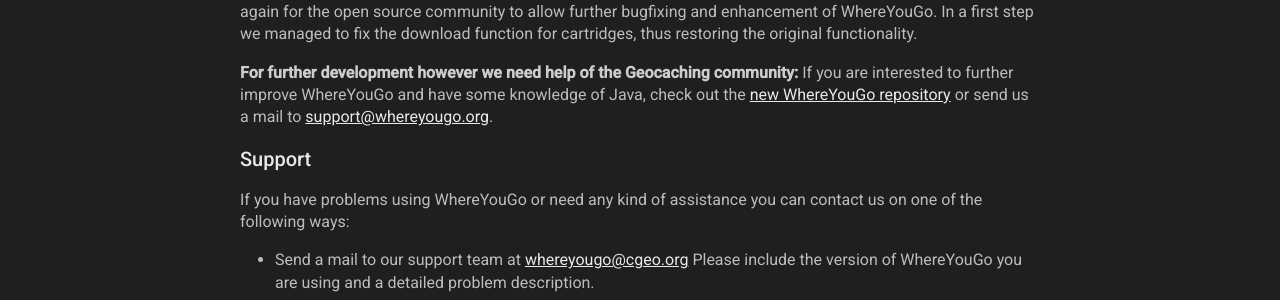
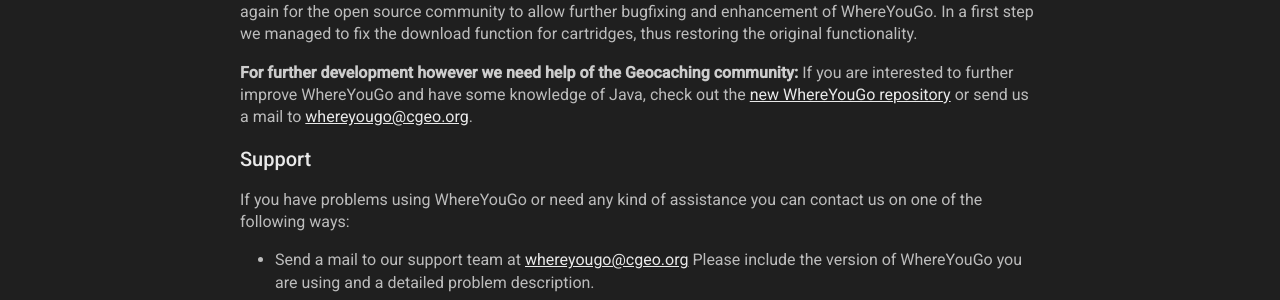
Before and after one commit to cgeo/cgeo.github.io, a Jekyll site: the page built from whereyougolanding.md, in a window 1280 px wide and 900 px high, scrolled down 491 px. Shown: the part 153-453 px from the top of the window. Built offline with Jekyll 4.4.1, drawn with Linux system fonts in a browser that asks for light colours; nearby versions of some CDN libraries; a script that is not in the unit is left out.

Commit message:
Change to working WhereYouGo support mail address

```diff
--- a/whereyougolanding.md
+++ b/whereyougolanding.md
@@ -20,7 +20,7 @@
 In a first step we managed to fix the download function for cartridges, thus restoring the original functionality.
 
 **For further development however we need help of the Geocaching community:**
-If you are interested to further improve WhereYouGo and have some knowledge of Java, check out the [new WhereYouGo repository](https://github.com/cgeo/WhereYouGo) or send us a mail to [support@whereyougo.org](mailto:support@whereyougo.org?subject=WhereYouGo-Development).
+If you are interested to further improve WhereYouGo and have some knowledge of Java, check out the [new WhereYouGo repository](https://github.com/cgeo/WhereYouGo) or send us a mail to [whereyougo@cgeo.org](mailto:whereyougo@cgeo.org?subject=WhereYouGo-Development).
 
 ## Support
 
```
